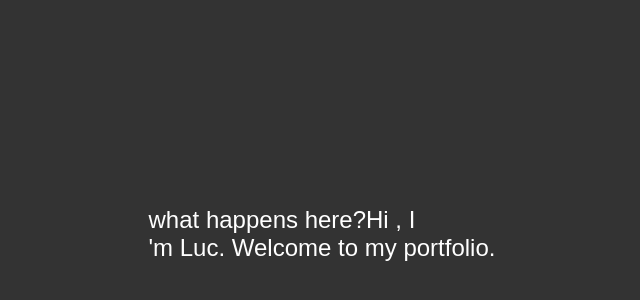
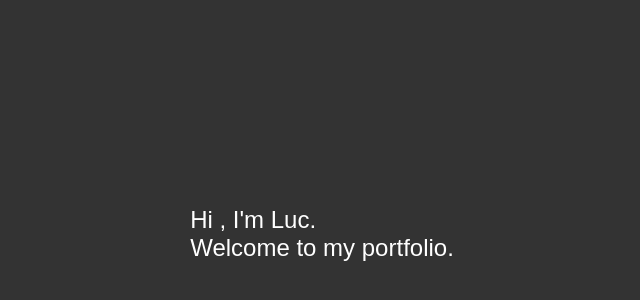
Before and after one commit to LvdBoogaart/LucienVino, a plain HTML site: page index.html in a window 1280 px wide. Shown: the part 142-442 px from the top of the page, without its empty margins (318-958 px from the left). Drawn offline with Linux system fonts and the light colour scheme.

Commit message:
Update index.html

```diff
--- a/index.html
+++ b/index.html
@@ -31,8 +31,8 @@
 </head>
 <body>
 	<div id="landing-page">
-		<p id="intro-text">what happens here?</p>
-        <p id="2nd-line"></p>
+		<p id="intro-text"></p>
+        <p id="second-line"></p>
 	</div>
 
     <script>
@@ -40,10 +40,14 @@
         var textToType = "Hi, I'm Luc. Welcome to my portfolio.";
         var index = 0;
 
+        var intervalId = setInterval(typeText, 50);
+        var secondLine = document.getElementById('second-line');
+        var secondTextToType = "I'm a web developer.";
+
         function typeText() {
     if (index === 2) {
         introText.innerHTML += " ";
-    } else if (index === 5) {
+    } else if (index === 12) {
         introText.innerHTML += "<br>";
     }
     introText.innerHTML += textToType.charAt(index);
@@ -51,14 +55,11 @@
     if (index > textToType.length - 1) {
         clearInterval(intervalId);
     }
-}
+    }
 
-        var intervalId = setInterval(typeText, 50);
 
-        var secondLine = document.getElementById('second-line');
-var secondTextToType = "I'm a web developer.";
 
-function typeSecondLine() {
+        function typeSecondLine() {
     secondLine.innerHTML += secondTextToType.charAt(index2);
     index2++;
     if (index2 > secondTextToType.length - 1) {
```
